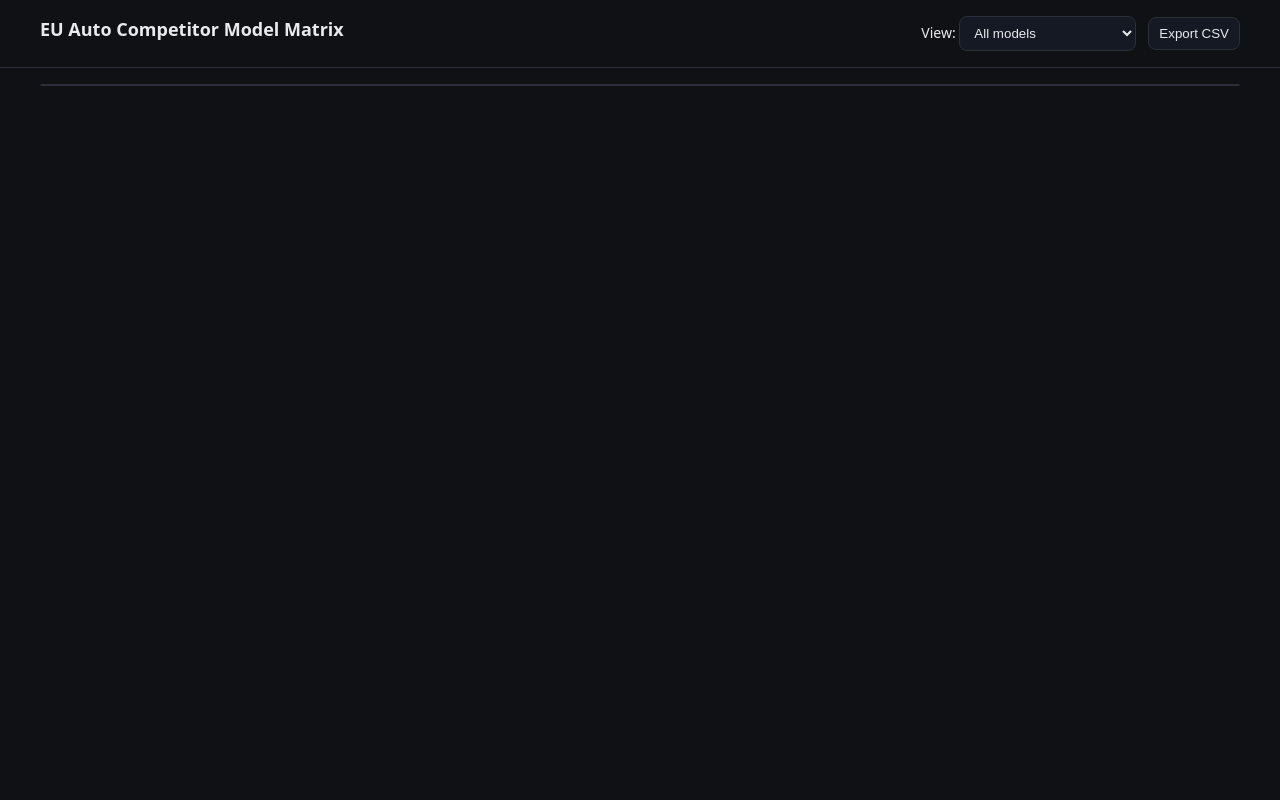
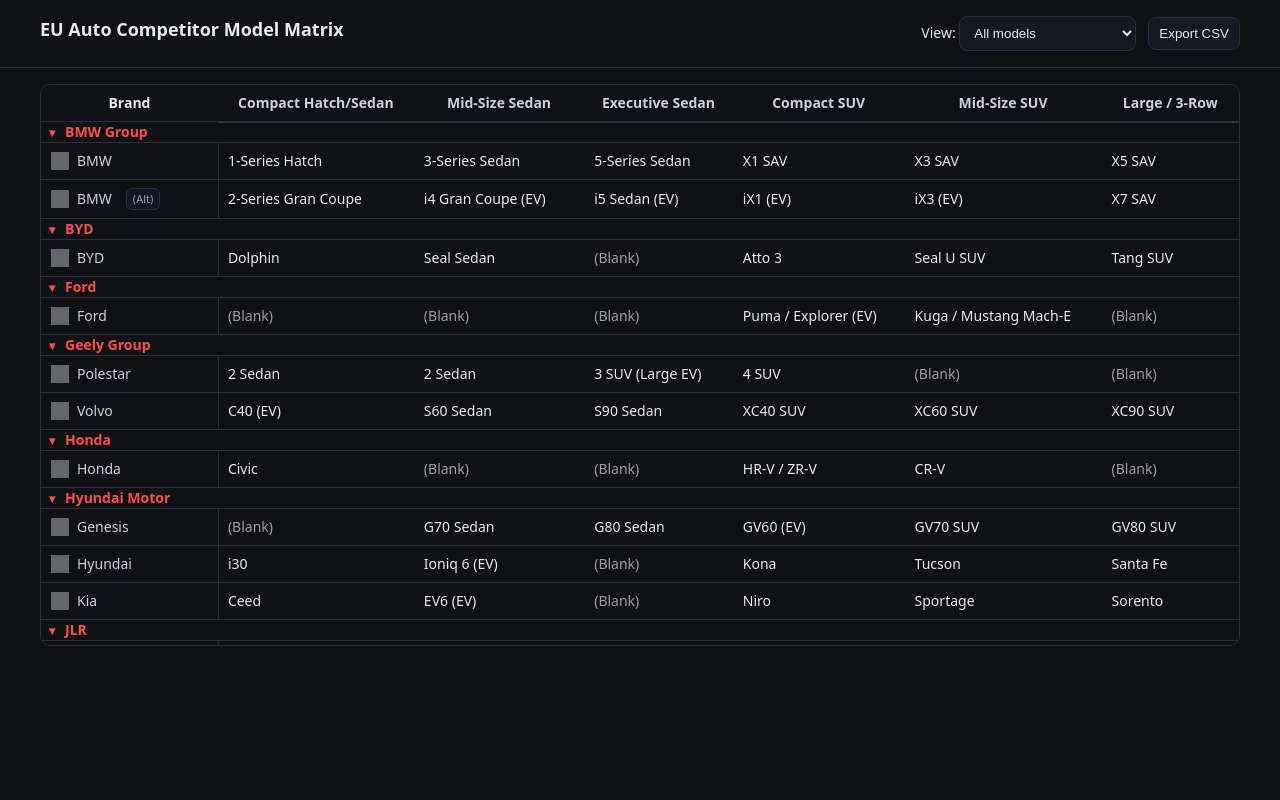
Before and after one commit to aceg-pl/car, a plain HTML site: page index.html in a window 1280 px wide. Drawn offline with Linux system fonts and the light colour scheme; grey boxes are pictures that could not be loaded.

Commit message:
Update index.html

```diff
--- a/index.html
+++ b/index.html
@@ -5,7 +5,9 @@
 <title>EU Auto Competitor Model Matrix</title>
 <meta name="viewport" content="width=device-width,initial-scale=1">
 <style>
-  :root{--bg:#0f1115;--fg:#e8eaed;--muted:#9aa0a6;--line:#2a2f3a;}
+  :root{
+    --bg:#0f1115;--fg:#e8eaed;--muted:#9aa0a6;--line:#2a2f3a;
+  }
   html,body{height:100%}
   body{margin:0;background:var(--bg);color:var(--fg);font:14px/1.45 system-ui,-apple-system,Segoe UI,Roboto,Arial}
   header{position:sticky;top:0;background:#0f1115;z-index:30;border-bottom:1px solid var(--line)}
@@ -27,7 +29,7 @@
   .model{color:var(--fg)}
   .blank{color:#9aa0a6}
   .icon{width:18px;height:18px;display:inline-block;filter:invert(90%) sepia(5%) saturate(200%) hue-rotate(180deg) brightness(95%) contrast(90%)}
-  .group-row td{background:#1e2536;color:#ff4d4d;font-weight:600;border-bottom:1px solid var(--line);padding:4px 4px;line-height:1;cursor:pointer}
+  .group-row td{background:#1e2536;color:#ff4d4d;font-weight:600;padding:4px 4px;line-height:0.8;cursor:pointer}
   .group-row td:first-child{position:sticky;left:0;background:#1e2536;z-index:16;box-shadow:1px 0 0 #2a2f3a}
   .group-row.collapsed td{background:#171c29;color:#ff8080}
   .group-arrow{font-size:12px;display:inline-block;width:14px;text-align:center;margin-right:6px}
@@ -67,8 +69,48 @@ const BRAND_PL_URL={"Audi":"https://www.audi.pl/","BMW":"https://www.bmw.pl/","M
 
 const SEGMENTS=["Compact Hatch/Sedan","Mid-Size Sedan","Executive Sedan","Compact SUV","Mid-Size SUV","Large / 3-Row"];
 
-const DATA={...JSON.parse(``)}; // your original data block (unchanged)
-const GROUPS={...JSON.parse(``)}; // your original groups block (unchanged)
+const DATA={
+"Audi":["A3 Hatch / Sedan","A4 Sedan","A6 Sedan","Q3 SUV","Q5 SUV","Q7 SUV"],
+"BMW":["1-Series Hatch","3-Series Sedan","5-Series Sedan","X1 SAV","X3 SAV","X5 SAV"],
+"BMW (Alt)":["2-Series Gran Coupe","i4 Gran Coupe (EV)","i5 Sedan (EV)","iX1 (EV)","iX3 (EV)","X7 SAV"],
+"Mercedes":["A-Class Hatch","C-Class Sedan","E-Class Sedan","GLA SUV","GLC SUV","GLE SUV"],
+"Mercedes (Alt)":["CLA-Class Sedan","CLE-Class","EQE Sedan (EV)","EQA (EV)","EQC (EV)","EQS SUV (EV)"],
+"Tesla":["Model 3 (Entry)","Model 3 (Core)","Model S","Model Y (Entry)","Model Y (Core)","Model X"],
+"Volvo":["C40 (EV)","S60 Sedan","S90 Sedan","XC40 SUV","XC60 SUV","XC90 SUV"],
+"Lexus":["CT 200h","IS Sedan","ES Sedan","UX Crossover","NX Crossover","RX SUV"],
+"Genesis":["(Blank)","G70 Sedan","G80 Sedan","GV60 (EV)","GV70 SUV","GV80 SUV"],
+"Porsche":["(Blank)","(Blank)","Panamera","Macan","Cayenne","Cayenne Coupe"],
+"Jaguar":["(Blank)","XE Sedan","XF Sedan","E-Pace SUV","F-Pace SUV","I-Pace (EV)"],
+"Land Rover":["(Blank)","(Blank)","(Blank)","Discovery Sport","Range Rover Velar","Discovery"],
+"Alfa Romeo":["Giulietta","Giulia Sedan","(Blank)","Tonale","Stelvio SUV","(Blank)"],
+"Polestar":["2 Sedan","2 Sedan","3 SUV (Large EV)","4 SUV","(Blank)","(Blank)"],
+"BYD":["Dolphin","Seal Sedan","(Blank)","Atto 3","Seal U SUV","Tang SUV"],
+"Volkswagen":["Golf Hatch","Passat Sedan/Estate","Arteon","T-Roc","Tiguan","Touareg"],
+"Škoda":["Octavia","Superb","Superb","Kamiq","Karoq","Kodiaq"],
+"Cupra":["Leon","Leon","(Blank)","Formentor","Tavascan (EV)","(Blank)"],
+"Peugeot":["308 Hatch","508 Sedan/SW","(Blank)","2008","3008","5008"],
+"Citroën":["C4","C5 X","(Blank)","C3 Aircross","C5 Aircross","(Blank)"],
+"Hyundai":["i30","Ioniq 6 (EV)","(Blank)","Kona","Tucson","Santa Fe"],
+"Kia":["Ceed","EV6 (EV)","(Blank)","Niro","Sportage","Sorento"],
+"Mazda":["3","6","(Blank)","CX-30","CX-5","CX-60/CX-80"],
+"Ford":["(Blank)","(Blank)","(Blank)","Puma / Explorer (EV)","Kuga / Mustang Mach-E","(Blank)"],
+"Honda":["Civic","(Blank)","(Blank)","HR-V / ZR-V","CR-V","(Blank)"],
+"Toyota":["Corolla","Camry","(Blank)","C-HR","RAV4 / bZ4X","Highlander"],
+"Renault":["Clio / Mégane E-Tech","(Blank)","(Blank)","Captur / Austral","Austral / Espace","(Blank)"],
+"Opel":["Corsa","Astra","(Blank)","Mokka","Grandland","(Blank)"],
+"Dacia":["Sandero","(Blank)","(Blank)","Duster","Jogger","(Blank)"],
+"SEAT":["Ibiza / Leon","Leon","(Blank)","Arona","Ateca","(Blank)"],
+"Nissan":["(Blank)","(Blank)","(Blank)","Juke","Qashqai","X-Trail"],
+"Suzuki":["Swift","(Blank)","(Blank)","Vitara","S-Cross","(Blank)"],
+"Mitsubishi":["(Blank)","(Blank)","(Blank)","ASX","Eclipse Cross","(Blank)"],
+"Subaru":["(Blank)","(Blank)","(Blank)","Crosstrek","Forester","(Blank)"],
+"DS":["DS 3","DS 4","(Blank)","DS 3","DS 7","(Blank)"],
+"Jeep":["(Blank)","(Blank)","(Blank)","Avenger","Compass","(Blank)"],
+"Fiat":["500e / 600e","(Blank)","(Blank)","600e","500X (legacy)","(Blank)"],
+"MG":["MG4","(Blank)","(Blank)","ZS","Marvel R","(Blank)"]
+};
+
+const GROUPS={"Audi":"VW Group","Volkswagen":"VW Group","Škoda":"VW Group","SEAT":"VW Group","Cupra":"VW Group","Porsche":"VW Group","BMW":"BMW Group","Mercedes":"Mercedes Group","Peugeot":"Stellantis","Citroën":"Stellantis","DS":"Stellantis","Opel":"Stellantis","Fiat":"Stellantis","Jeep":"Stellantis","Alfa Romeo":"Stellantis","Hyundai":"Hyundai Motor","Kia":"Hyundai Motor","Genesis":"Hyundai Motor","Toyota":"Toyota Group","Lexus":"Toyota Group","Nissan":"Nissan–Mitsubishi","Mitsubishi":"Nissan–Mitsubishi","Renault":"Renault Group","Dacia":"Renault Group","Jaguar":"JLR","Land Rover":"JLR","Volvo":"Geely Group","Polestar":"Geely Group","MG":"SAIC","Ford":"Ford","Mazda":"Mazda","Honda":"Honda","BYD":"BYD","Tesla":"Tesla"};
 
 function iconURL(b){const s=ICON_SLUG[b];return s?ICON_CDN+s+'.svg':null;}
 function groupKeyFor(base){return GROUPS[base]||'Other';}
@@ -88,15 +130,11 @@ const {value:v}=viewSelect;const all=v==='all';
 const byGroup={};baseBrands().forEach(b=>(byGroup[groupKeyFor(b)]??=[]).push(b));
 for(const g of Object.keys(byGroup).sort()){
 const trG=document.createElement('tr');trG.className='group-row';
-const td=document.createElement('td');
-td.colSpan=7;
-td.innerHTML=`<span class="group-arrow">▾</span>${g}`;
-trG.appendChild(td);
-tbody.appendChild(trG);
+const td=document.createElement('td');td.colSpan=7;td.innerHTML=`<span class="group-arrow">▾</span>${g}`;trG.appendChild(td);tbody.appendChild(trG);
+
 byGroup[g].forEach(base=>{
 brandRows(base).forEach(k=>{
-const tr=document.createElement('tr');
-const tdB=document.createElement('td');
+const tr=document.createElement('tr');const tdB=document.createElement('td');
 const ico=iconURL(base);const img=ico?`<img class="icon" src="${ico}" alt="${base}">`:'';
 const href=BRAND_PL_URL[base];
 const brandEl=href?`<a class="brandname" href="${href}" target="_blank" rel="noopener">${base}</a>`:`<span class="brandname">${base}</span>`;
@@ -106,6 +144,7 @@ const m=DATA[k]||[];for(let i=0;i<6;i++){const td=document.createElement('td');c
 tbody.appendChild(tr);
 });
 });
+
 trG.onclick=()=>{const collapsed=trG.classList.toggle('collapsed');trG.querySelector('.group-arrow').textContent=collapsed?'▸':'▾';let n=trG.nextElementSibling;while(n&&!n.classList.contains('group-row')){n.style.display=collapsed?'none':'';n=n.nextElementSibling;}};
 }
 }
```
